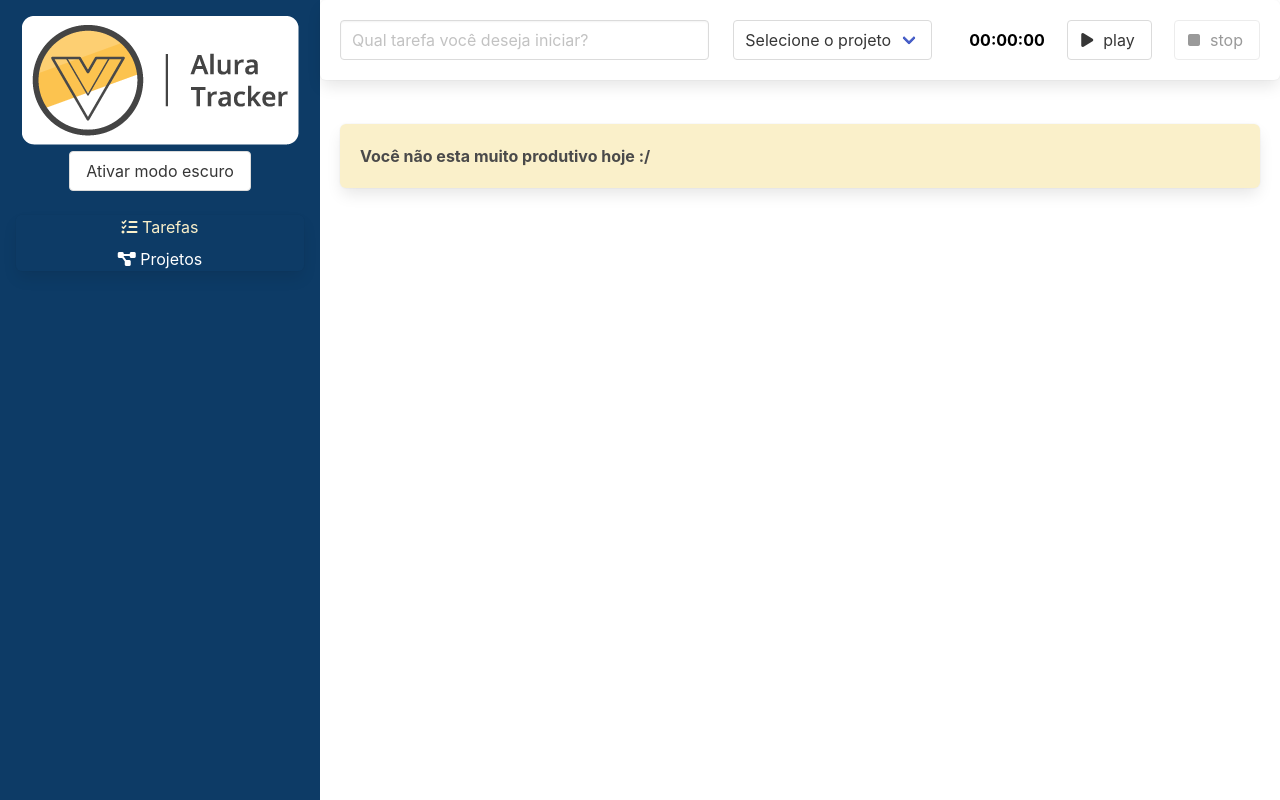
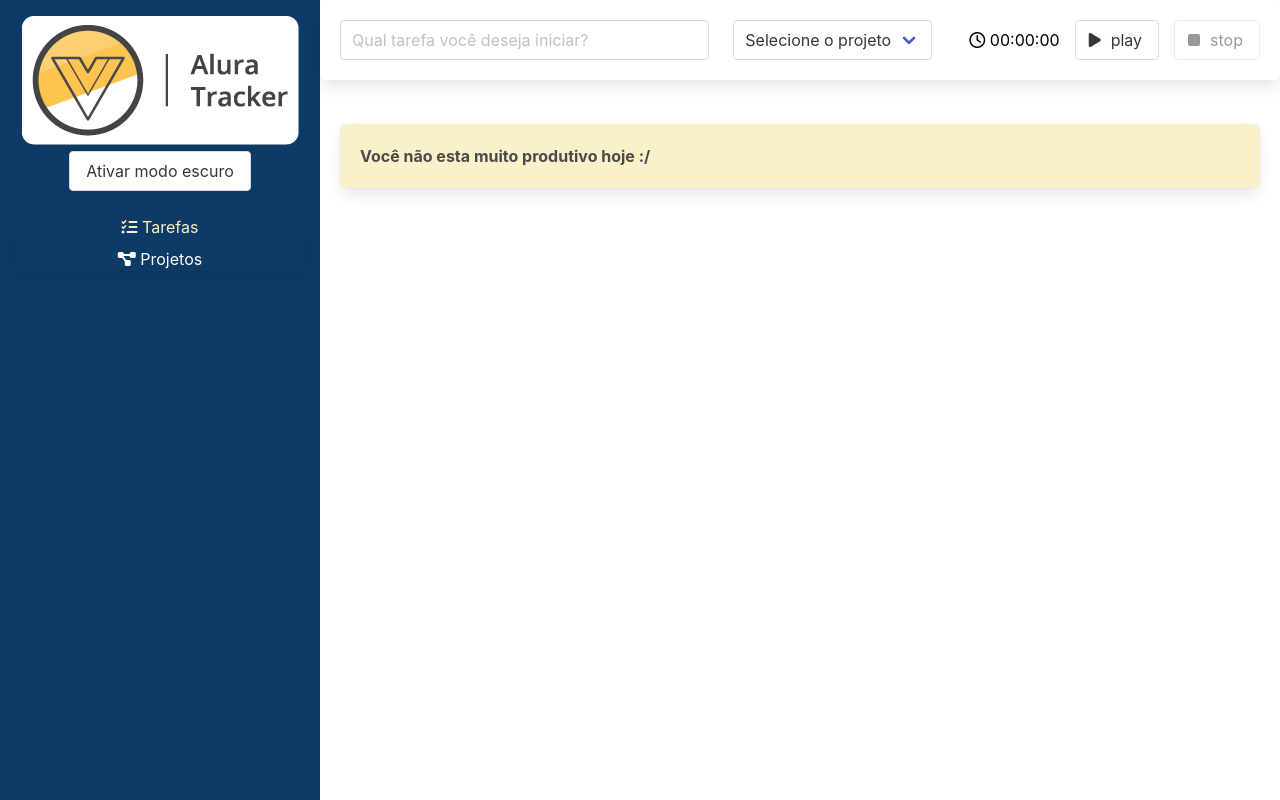
Before and after one commit to Lucas-Maransaldi/first-vue-project, a Vue app: page / in a window 1280 px wide. Built offline with nearby package versions, Linux system fonts and the light colour scheme.

Commit message:
fix: fix some layout

```diff
--- a/src/App.vue
+++ b/src/App.vue
@@ -38,18 +38,18 @@
 </script>
 
 <style>
-  .lista {
-    padding: 1.25rem;
-  }
   main {
     --bg-primario: #fff;
     --texto-primario: #000;
   }
   main.modo-escuro {
-    --bg-primario: #2b2b2b;
+    --bg-primario: #2b2d42;
     --texto-primario: #ddd;
   }
+  .lista {
+    padding: 1.25rem;
+  }
   .conteudo {
-    background: var(--bg-primario);
+    background-color: var(--bg-primario);
   }
 </style>
--- a/src/components/CronometerDisplay.vue
+++ b/src/components/CronometerDisplay.vue
@@ -1,7 +1,5 @@
 <template>
-    <section>
-        <strong class="display">{{tempoDecorrido}}</strong>
-    </section>
+  <section><i class="far fa-clock"></i> {{ tempoDecorrido }}</section>
 </template>
 
 <script lang="ts">
@@ -12,21 +10,17 @@
     props: {
       tempoEmSegundos: {
         type: Number,
-                default: 0
-            }
+        default: 0,
+      },
     },
     computed: {
       tempoDecorrido(): string {
-                return new Date(this.tempoEmSegundos * 1000).toISOString().substring(11,19);
-            }
-        }
-    })
+        return new Date(this.tempoEmSegundos * 1000)
+          .toISOString()
+          .substring(11, 19);
+      },
+    },
+  });
 </script>
 
-<style>
-
-    .display {
-        color: var(--texto-primario);
-    }
-
-</style>
+<style></style>
```
Lines whose indentation alone changed are shown as unchanged.
